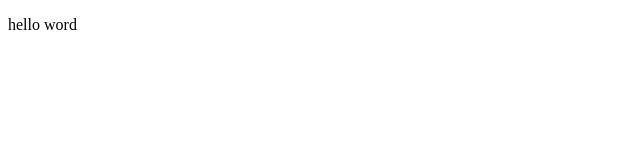
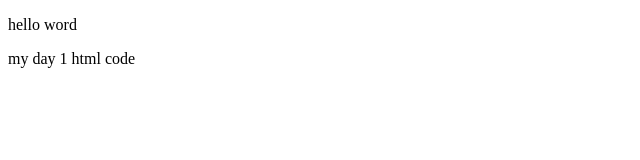
Before and after one commit to Toria6393/my_web_class, a plain HTML site: page index.html in a window 1280 px wide. Shown: the whole page, without its empty margins (0-640 px from the left). Drawn offline with Linux system fonts and the light colour scheme.

Commit message:
my save files

```diff
--- a/index.html
+++ b/index.html
@@ -7,6 +7,6 @@
 </head>
 <body>
     <p>hello word</p>
-
+<p> my day 1 html code<p>
 </body>
 </html>
```
